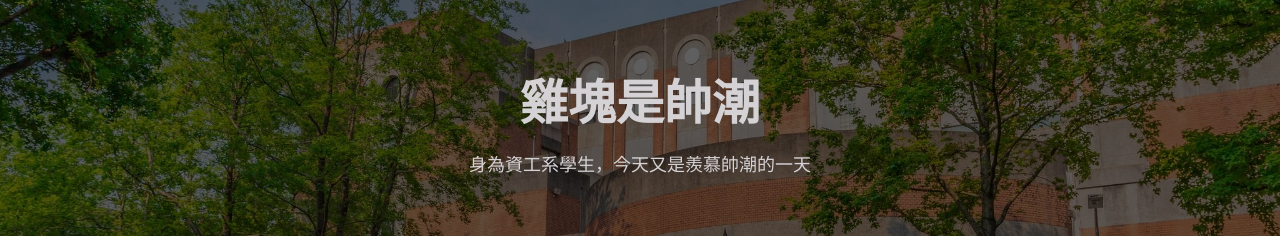
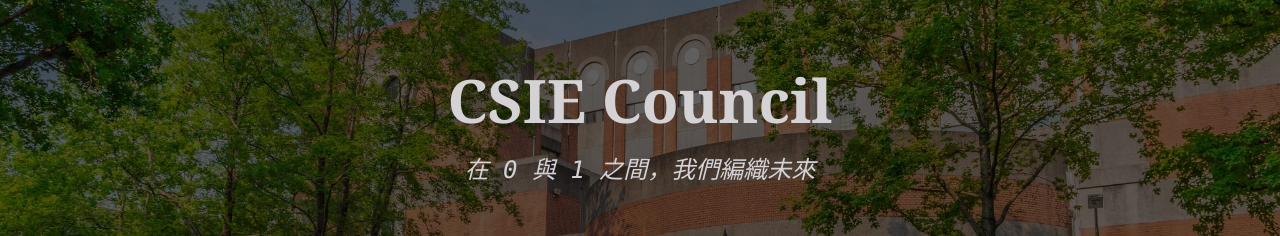
Before and after one commit to NTUCSIECouncil/council.csie-frontend, a Next.js app: page / in a window 1280 px wide. Shown: the part 288-524 px from the top of the page. Built offline with nearby package versions, Linux system fonts and the light colour scheme; no server answers.

Commit message:
feat: modify home page and interview page ui

```diff
--- a/src/app/(home)/page.tsx
+++ b/src/app/(home)/page.tsx
@@ -35,10 +35,10 @@ const Page = () => {
       </div>
 
       <div className="flex flex-col items-center justify-center">
-        <main className="relative z-10 flex flex-col items-center justify-center h-screen -mt-16">
-          <h1 className="text-5xl font-bold">雞塊是帥潮</h1>
-          <p className="text-lg mt-6">
-            身為資工系學生，今天又是羨慕帥潮的一天
+        <main className="relative z-10 flex flex-col items-center justify-center h-screen -mt-16 text-center">
+          <div className="text-6xl font-bold font-serif">CSIE Council</div>
+          <p className="text-2xl mt-6 font-mono italic">
+            在 0 與 1 之間，我們編織未來
           </p>
         </main>
         <div className="grid grid-cols-2 z-10 px-20">
--- a/src/app/interview/page.tsx
+++ b/src/app/interview/page.tsx
@@ -55,7 +55,7 @@ const Page = (): React.JSX.Element => {
                   <div className="flex flex-col w-full">
                     <h3 className="text-white text-lg font-bold text-center">{teacher.chin_name}</h3>
                     <p className="text-white font-bold text-center">{teacher.eng_name}</p>
-                    <p className="text-gray-400 text-sm text-center uppercase">{teacher.lab}</p>
+                    <p className="text-gray-400 text-sm text-center text-balance uppercase">{teacher.lab}</p>
                   </div>
                   <div className="mt-2 flex flex-wrap justify-center w-full">
                     <div className="flex flex-wrap justify-center">
@@ -63,7 +63,7 @@ const Page = (): React.JSX.Element => {
                         <button
                           key={linkIndex}
                           onClick={() => { handleButtonClick(link.url); }}
-                          className="bg-violet-500 hover:bg-violet-800 text-white px-3 py-1 rounded-full md:mr-2 mb-2 transition-colors duration-300"
+                          className=" bg-slate-500 hover:bg-indigo-400 text-white px-3 py-1 rounded-full md:mr-2 mb-2 transition-colors duration-300"
                         >
                           {link.label}
                         </button>
```
